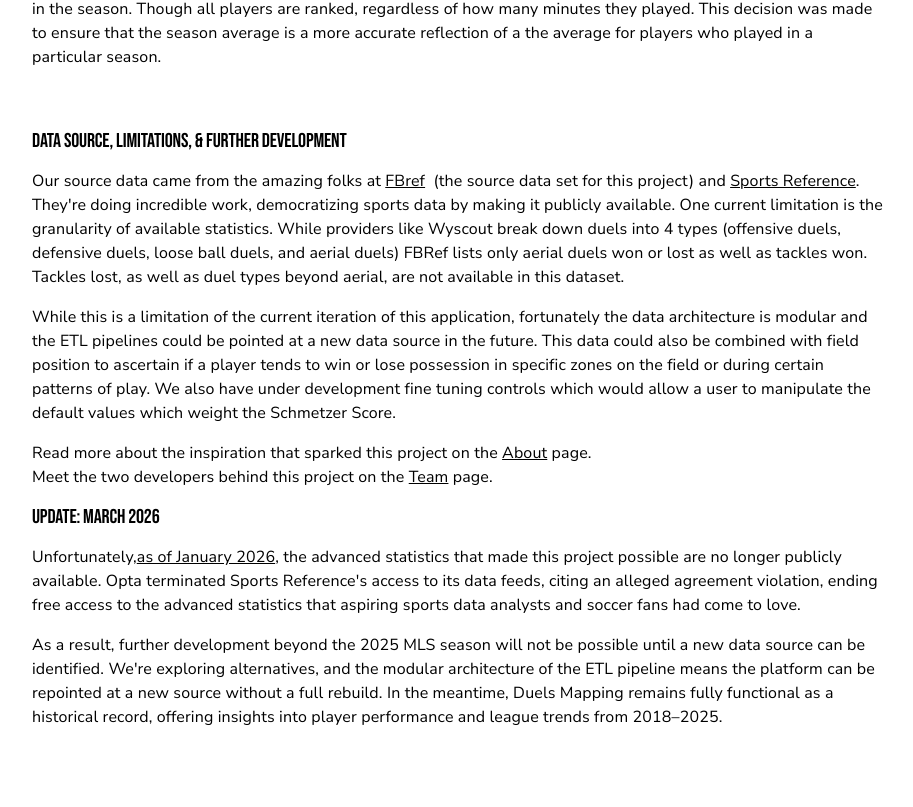
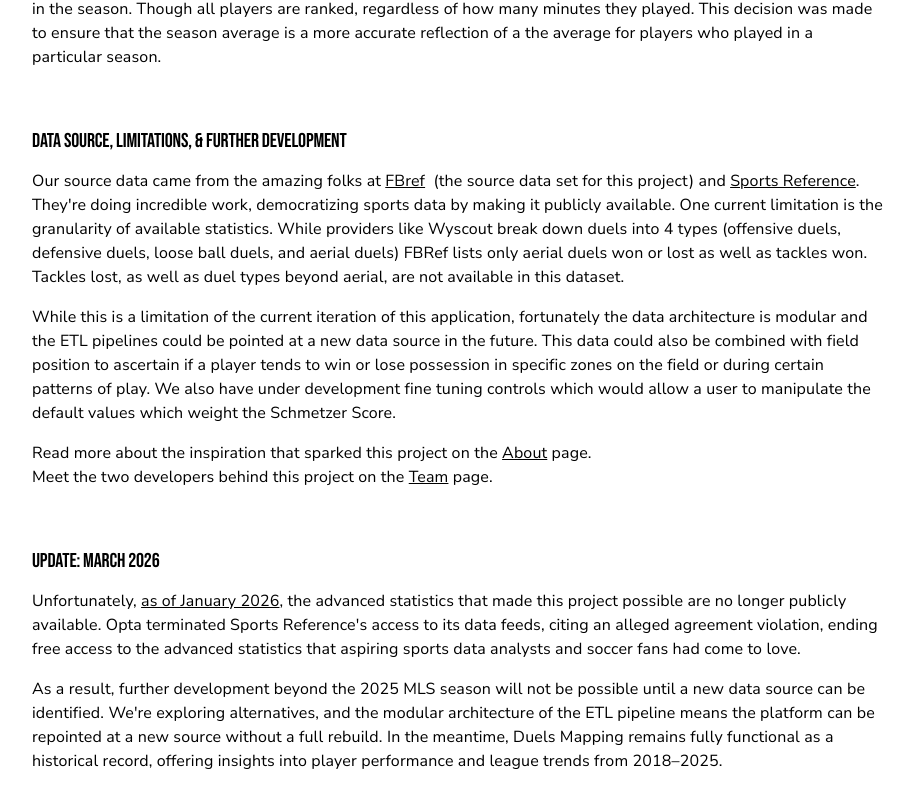
Before and after one commit to thenickedwards/duels_mapping, a Next.js app in the folder app-duels-mapping/: page /methods in a window 1280 px wide. Shown: the part 1035-1842 px from the top of the page, without its empty margins (182-1095 px from the left). Built offline with nearby package versions, Linux system fonts and the light colour scheme; what @mui/material-nextjs would draw is missing.

Commit message:
Adding data source udpate to README and Methods page too

```diff
--- a/app-duels-mapping/app/methods/page.js
+++ b/app-duels-mapping/app/methods/page.js
@@ -192,13 +192,13 @@ export default function MethodsPage() {
             </Link>
             &nbsp;page.
           </Typography>
-
+        </Box>
+        <Box my={"60px"} sx={{ "& > *:not(:last-child)": { mb: 2 } }}>
           <Typography variant="h2" fontSize={"1.25rem"}>
             Update: March 2026
           </Typography>
-
           <Typography variant="body1">
-            Unfortunately,
+            Unfortunately,&nbsp;
             <Link
               href="https://www.sports-reference.com/blog/2026/01/fbref-stathead-data-update/"
               style={{ textDecoration: "underline", color: "inherit" }}
```
